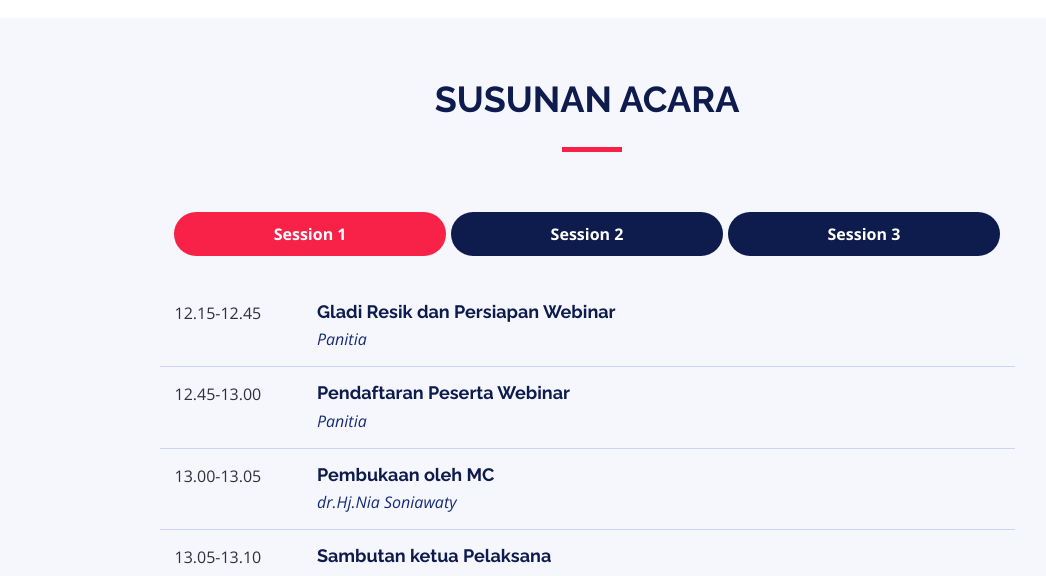
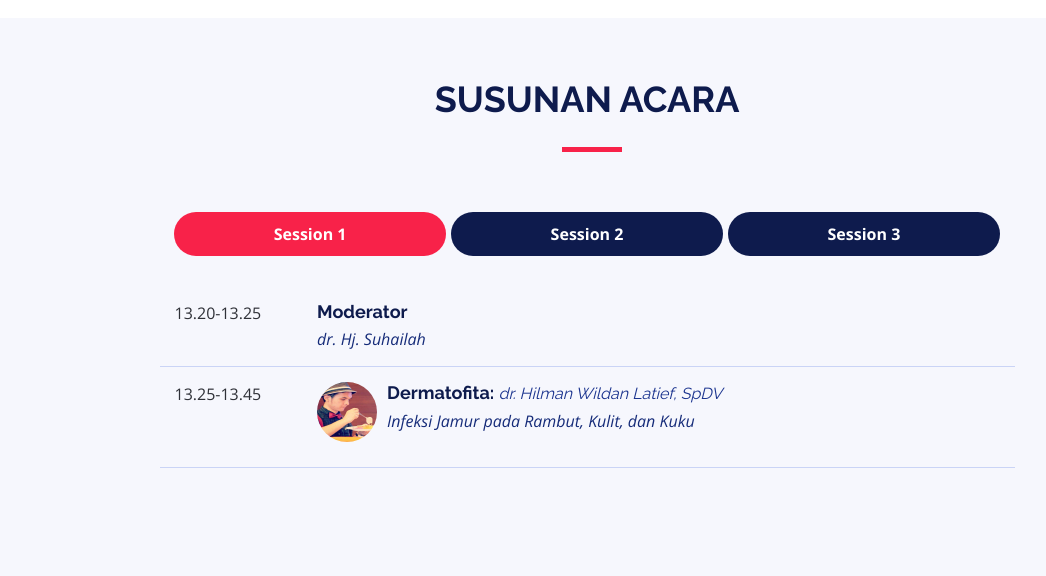
Before and after one commit to seminardermatolgistgarut/dermatologi.github.io, a plain HTML site: page index.html in a window 1280 px wide. Shown: the part 2174-2750 px from the top of the page, without its empty margins (53-1099 px from the left). Drawn offline with nearby package versions, Linux system fonts and the light colour scheme.

Commit message:
tambah idi

```diff
--- a/index.html
+++ b/index.html
@@ -42,7 +42,7 @@
 
       <div id="logo" class="pull-left">
         <!-- Uncomment below if you prefer to use a text logo -->
-        <!-- <h1><a href="#intro">The<span>Event</span></a></h1>-->
+         <h1><a href="#intro">IDI    <span>Cabang Garut</span></a></h1>
         <!-- <a href="index.html" class="scrollto"><img src="assets/img/logo.png" alt="" title=""></a> -->
       </div>
 
@@ -229,39 +229,9 @@
           <!-- Schdule Day 1 -->
           <div role="tabpanel" class="col-lg-9 tab-pane fade show active" id="day-1">
 
-          	<div class="row schedule-item">
-              <div class="col-md-2"><time>12.15-12.45</time></div>
-              <div class="col-md-10">
-                <h4>Gladi Resik dan Persiapan Webinar</h4>
-                <p>Panitia</p>
-              </div>
-            </div>
 
-            <div class="row schedule-item">
-              <div class="col-md-2"><time>12.45-13.00</time></div>
-              <div class="col-md-10">
-                <h4>Pendaftaran Peserta Webinar</h4>
-                <p>Panitia</p>
-              </div>
-            </div>
 
-            <div class="row schedule-item">
-              <div class="col-md-2"><time>13.00-13.05</time></div>
-              <div class="col-md-10">
-                <h4>Pembukaan oleh MC</h4>
-                <p>dr.Hj.Nia Soniawaty</p>
-              </div>
-            </div>
-
-            <div class="row schedule-item">
-              <div class="col-md-2"><time>13.05-13.10</time></div>
-              <div class="col-md-10">
-                <h4>Sambutan ketua Pelaksana</h4>
-                <p>Dr. Hj. Een Suryani.,MM</p>
-              </div>
-            </div>
-
-            <div class="row schedule-item">
+          <!--   <div class="row schedule-item">
               <div class="col-md-2"><time>13.10-13.15</time></div>
               <div class="col-md-10">
                 <h4>Sambutan ketua IDI Cab Garut</h4>
@@ -275,9 +245,26 @@
                 <h4>Sambutan SDM</h4>
                 <p></p>
               </div>
+            </div> -->
+
+                    <div class="row schedule-item">
+              <div class="col-md-2"><time>13.20-13.25</time></div>
+              <div class="col-md-10">
+                <h4>Moderator</h4>
+                <p>dr. Hj. Suhailah</p>
+              </div>
             </div>
 
-
+            <div class="row schedule-item">
+              <div class="col-md-2"><time>13.25-13.45</time></div>
+              <div class="col-md-10">
+                <div class="speaker">
+                  <img src="assets/img/speakers/hilam.jpeg" alt="Cole Emmerich">
+                </div>
+                <h4>Dermatofita:  <span>  dr. Hilman Wildan Latief, SpDV</span></h4>
+                <p>Infeksi Jamur pada Rambut, Kulit, dan Kuku</p>
+              </div>
+            </div>
 
             <!-- <div class="row schedule-item">
               <div class="col-md-2"><time>10:00 AM</time></div>
@@ -372,7 +359,7 @@
                 <p>Maiores dignissimos neque qui cum accusantium ut sit sint inventore.</p>
               </div>
             </div> -->
-            <div class="row schedule-item">
+<!--             <div class="row schedule-item">
               <div class="col-md-2"><time>13.20-13.25</time></div>
               <div class="col-md-10">
                 <h4>Pembukaan acara oleh moderator</h4>
@@ -389,6 +376,14 @@
                 <h4>Dermatofita:  <span>  dr. Hilman Wildan Latief, SpDV</span></h4>
                 <p>Infeksi Jamur pada Rambut, Kulit, dan Kuku</p>
               </div>
+            </div> -->
+
+                                <div class="row schedule-item">
+              <div class="col-md-2"><time>13.20-13.25</time></div>
+              <div class="col-md-10">
+                <h4>Moderator</h4>
+                <p>dr. Hj. Suhailah</p>
+              </div>
             </div>
 
             <div class="row schedule-item">
@@ -402,7 +397,7 @@
               </div>
             </div>
 
-            <div class="row schedule-item">
+            <!-- <div class="row schedule-item">
               <div class="col-md-2"><time>14.05-14.15</time></div>
               <div class="col-md-10">
                 <div class="speaker">
@@ -411,7 +406,7 @@
                 <h4>PT.SDM :  <span>  dr. Ailisia Wongso, MKKK </span></h4>
                 <p>Presentasi Produk</p>
               </div>
-            </div>
+            </div> -->
 
 
 
@@ -453,6 +448,17 @@
 
           <!-- Schdule Day 3 -->
           <div role="tabpanel" class="col-lg-9  tab-pane fade" id="day-3">
+
+            <div class="row schedule-item">
+              <div class="col-md-2"><time>14.05-14.15</time></div>
+              <div class="col-md-10">
+                <div class="speaker">
+                  <img src="assets/img/speakers/4.jpeg" alt="Cole Emmerich">
+                </div>
+                <h4>PT.SDM :  <span>  dr. Ailisia Wongso, MKKK </span></h4>
+                <p>Presentasi Produk</p>
+              </div>
+            </div>
 
             <div class="row schedule-item">
               <div class="col-md-2"><time>14.15-14.40</time></div>
```
